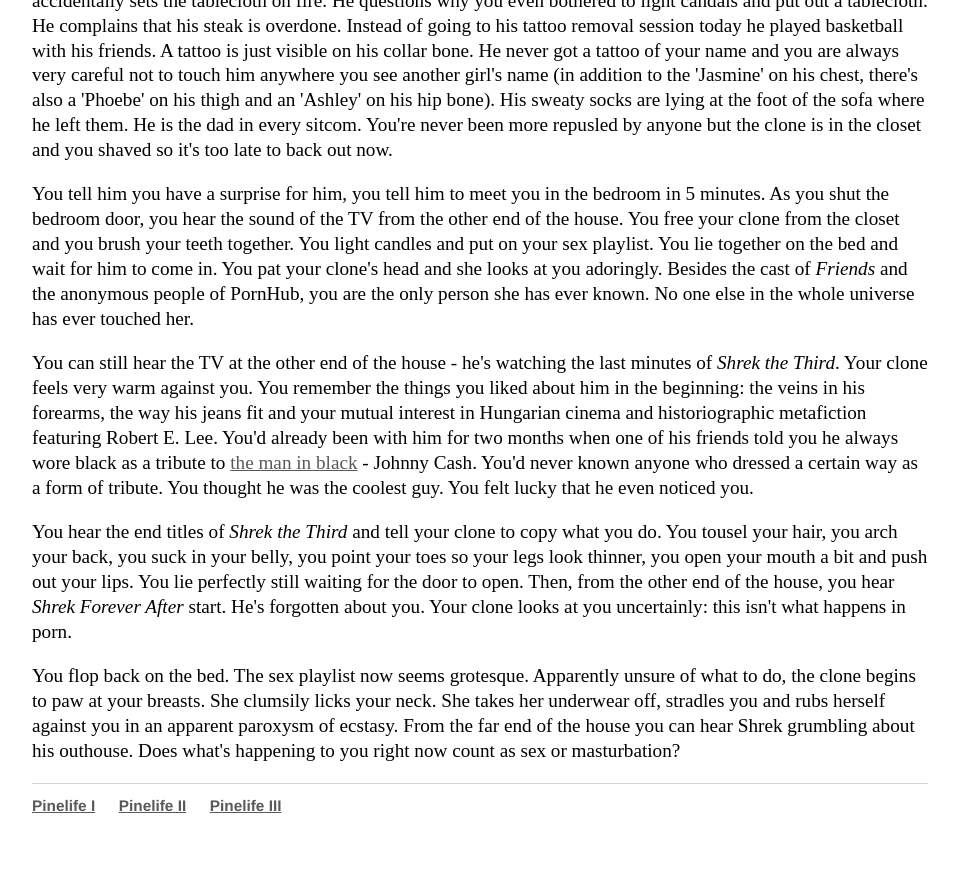
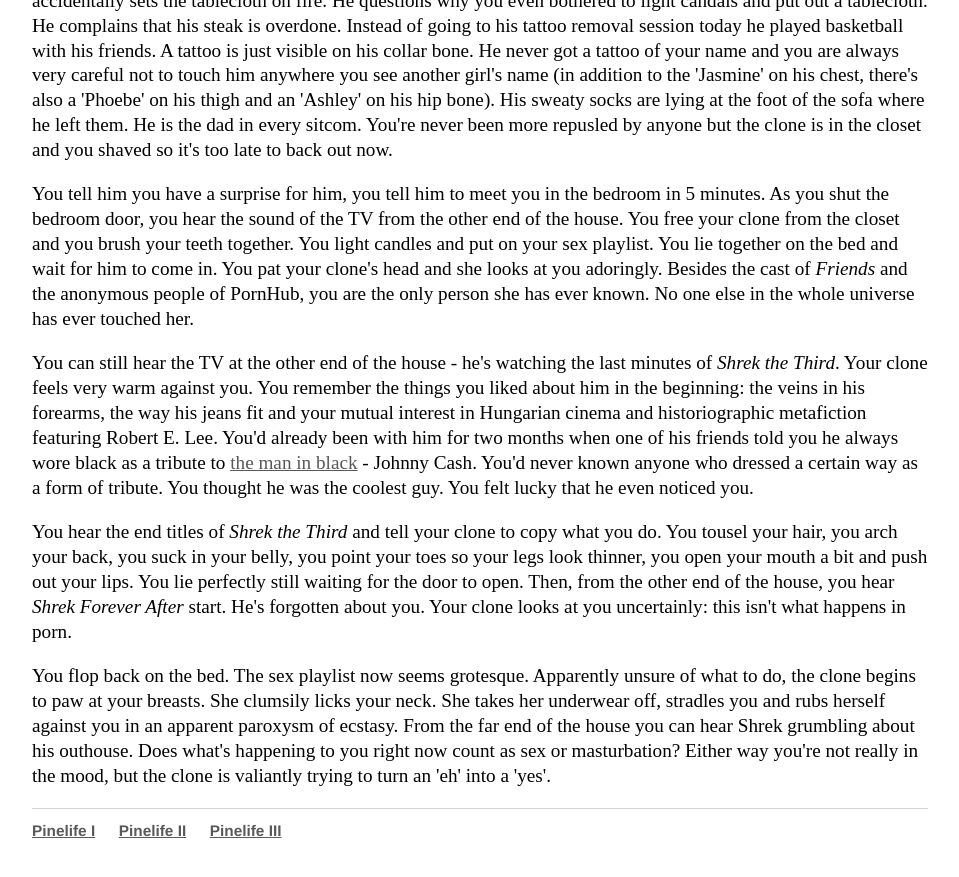
Before and after one commit to Pinelife/pinelife.github.io, a Jekyll site: the page built from Hellhole/excitingevent1.html, in a window 1280 px wide and 900 px high, scrolled down 1669 px. Shown: the top 877 px of the window, without its empty margins (160-1119 px from the left). Built offline with Jekyll 4.4.1, drawn with Linux system fonts in a browser that asks for light colours.

Commit message:
Update excitingevent1.html

```diff
--- a/Hellhole/excitingevent1.html
+++ b/Hellhole/excitingevent1.html
@@ -94,4 +94,5 @@
   You flop back on the bed. The sex playlist now seems grotesque. Apparently unsure of what to do, the clone begins to paw at your breasts.
   She clumsily licks your neck. She takes her underwear off, stradles you and rubs herself against you in an apparent paroxysm of ecstasy.
   From the far end of the house you can hear Shrek grumbling about his outhouse. Does what's happening to you right now count as sex or masturbation?
+Either way you're not really in the mood, but the clone is valiantly trying to turn an 'eh' into a 'yes'.
 </p>
```
